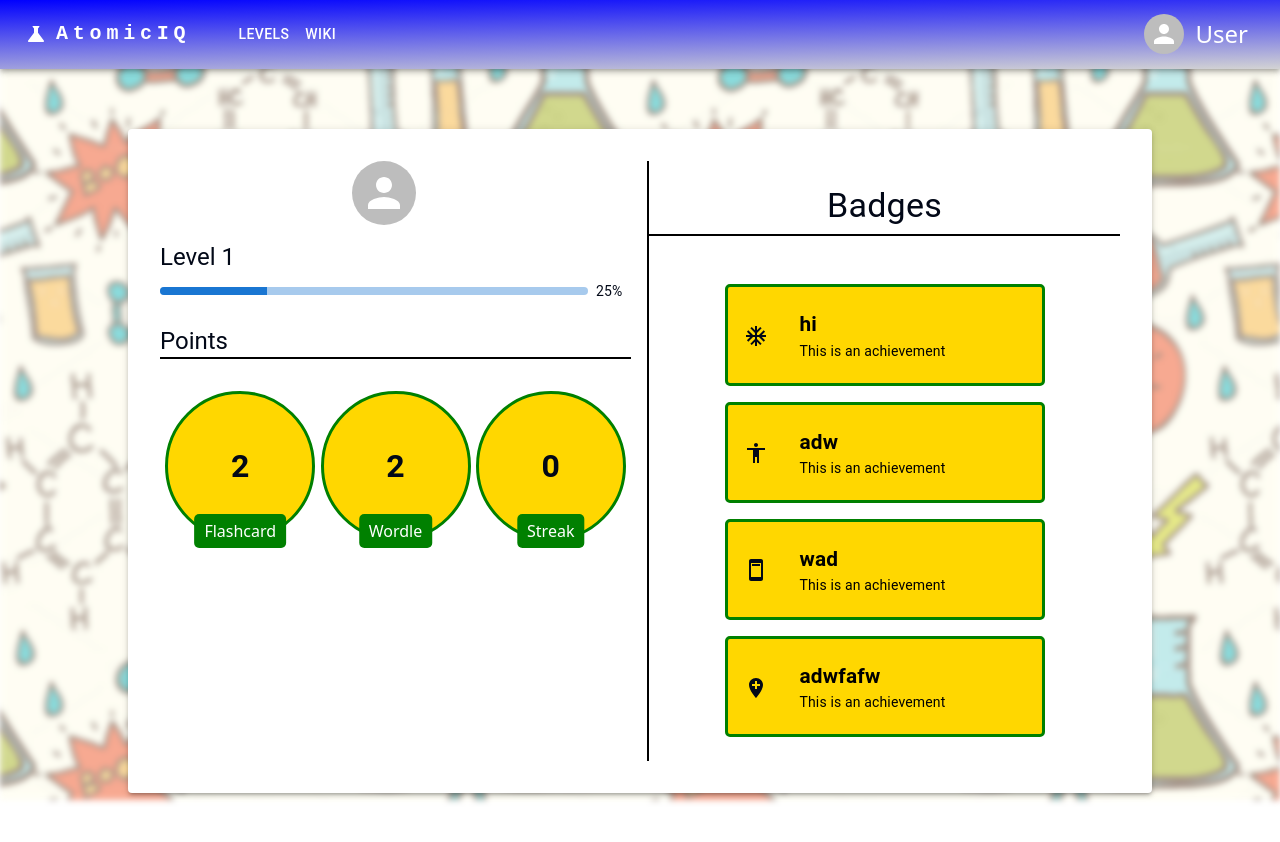
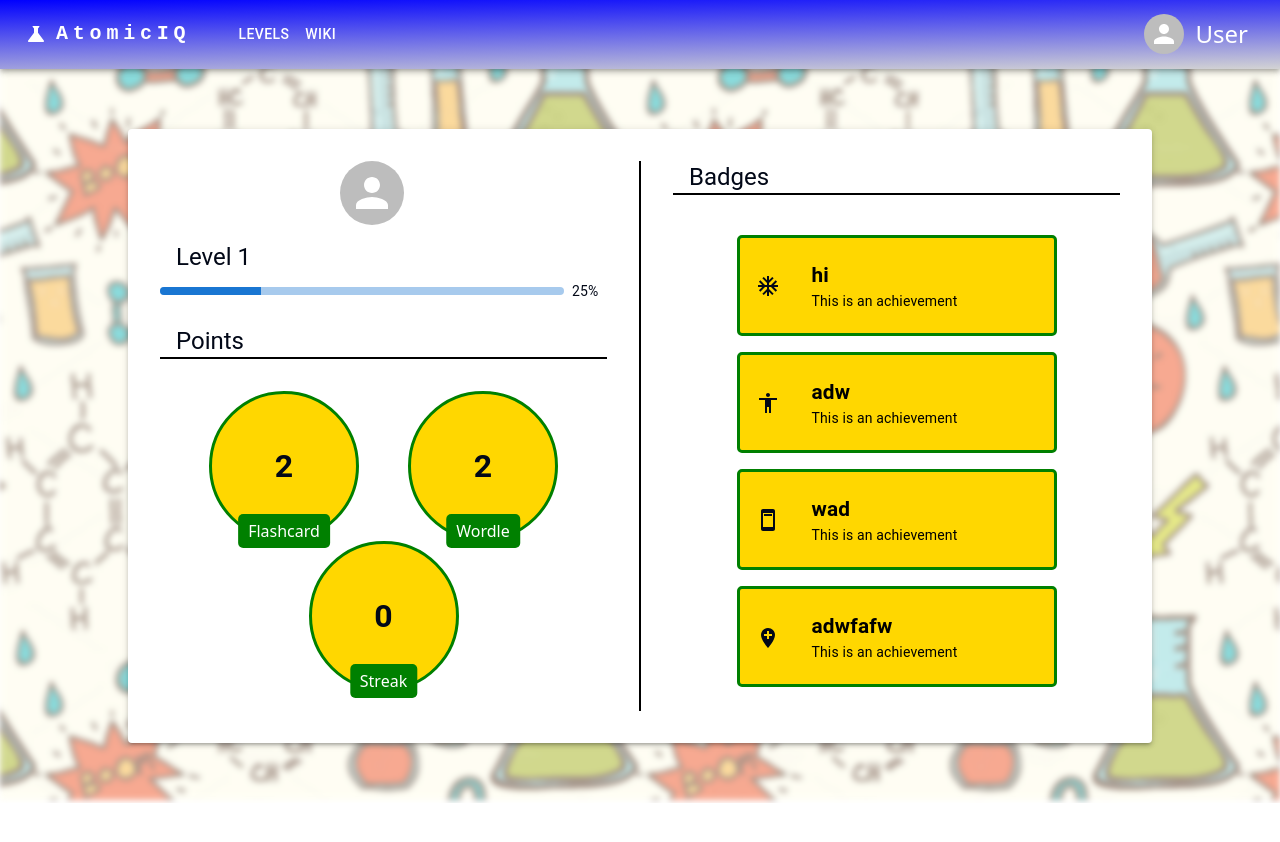
Before and after one commit to swu628/se701-project-React-AtomicIQ, a React (Vite) app in the folder Frontend/: page /profile in a window 1280 px wide. Shown: the top 842 px of the page. After the commit the page ends 803 px from the top, so only its background shows below. Built offline with nearby package versions, Linux system fonts and the light colour scheme.

Commit message:
Style: Change font sizes and refactor grids

```diff
--- a/Frontend/src/Pages/Profile.tsx
+++ b/Frontend/src/Pages/Profile.tsx
@@ -43,29 +43,25 @@ export default function Profile() {
       }}
     >
       {/* Left */}
-      <Stack display="flex" flex={5} direction="column" mr="1rem" gap="1rem">
+      <Stack display="flex" flex={5} direction="column" mr="2rem" gap="1rem">
         <ProfileTitle username={userSession?.username ?? ""} />
         <Levels level={1} progress={25} />
         <Points />
       </Stack>
 
-      {/* Right */}
       <Divider
         orientation="vertical"
         sx={{ borderColor: "black", borderWidth: "0.1vw", height: "auto" }}
       />
-      <Grid
-        container
-        sx={{ flex: 5, display: "flex", flexDirection: "column", marginTop: 3 }}
-      >
-        <Typography variant="h4" sx={{ alignSelf: "center" }}>
+
+      {/* Right */}
+      <Stack display="flex" flex={5} direction="column" ml="2rem">
+        <Typography variant="h5" sx={{ marginLeft: "1rem" }}>
           Badges
         </Typography>
-        <Divider
-          sx={{ borderBottomWidth: 2, borderColor: "black", marginY: 1 }}
-        />
+        <Divider sx={{ borderBottomWidth: 2, borderColor: "black" }} />
         <Badges />
-      </Grid>
+      </Stack>
     </Container>
   );
 }
--- a/Frontend/src/components/Profile/Levels.tsx
+++ b/Frontend/src/components/Profile/Levels.tsx
@@ -8,7 +8,9 @@ interface LevelsProps {
 export default function Levels({ level, progress }: LevelsProps) {
   return (
     <Stack direction="column">
-      <Typography variant="h5">Level {level}</Typography>
+      <Typography variant="h5" sx={{ marginLeft: "1rem" }}>
+        Level {level}
+      </Typography>
       <Box m="0.5rem 0 0.5rem 0" sx={{ display: "flex", alignItems: "center" }}>
         <Box sx={{ width: "100%", mr: 1 }}>
           <LinearProgress
--- a/Frontend/src/components/Profile/Points.tsx
+++ b/Frontend/src/components/Profile/Points.tsx
@@ -1,11 +1,4 @@
-import {
-  Typography,
-  Divider,
-  Grid,
-  LinearProgress,
-  ThemeProvider,
-  Stack,
-} from "@mui/material";
+import { Typography, Divider, Grid, ThemeProvider, Stack } from "@mui/material";
 import {
   experimentalStyled as styled,
   createTheme,
@@ -55,12 +48,13 @@ const theme = createTheme({
 export default function Points() {
   const totalElements = 20;
   const learnedElements = 5;
-  const progress = (learnedElements / totalElements) * 100;
 
   return (
     <ThemeProvider theme={theme}>
       <Stack direction="column">
-        <Typography variant="h5">Points</Typography>
+        <Typography variant="h5" sx={{ marginLeft: "1rem" }}>
+          Points
+        </Typography>
         <Divider sx={{ borderBottomWidth: 2, borderColor: "black" }} />
         {/* Quiz points */}
         <Grid
```
